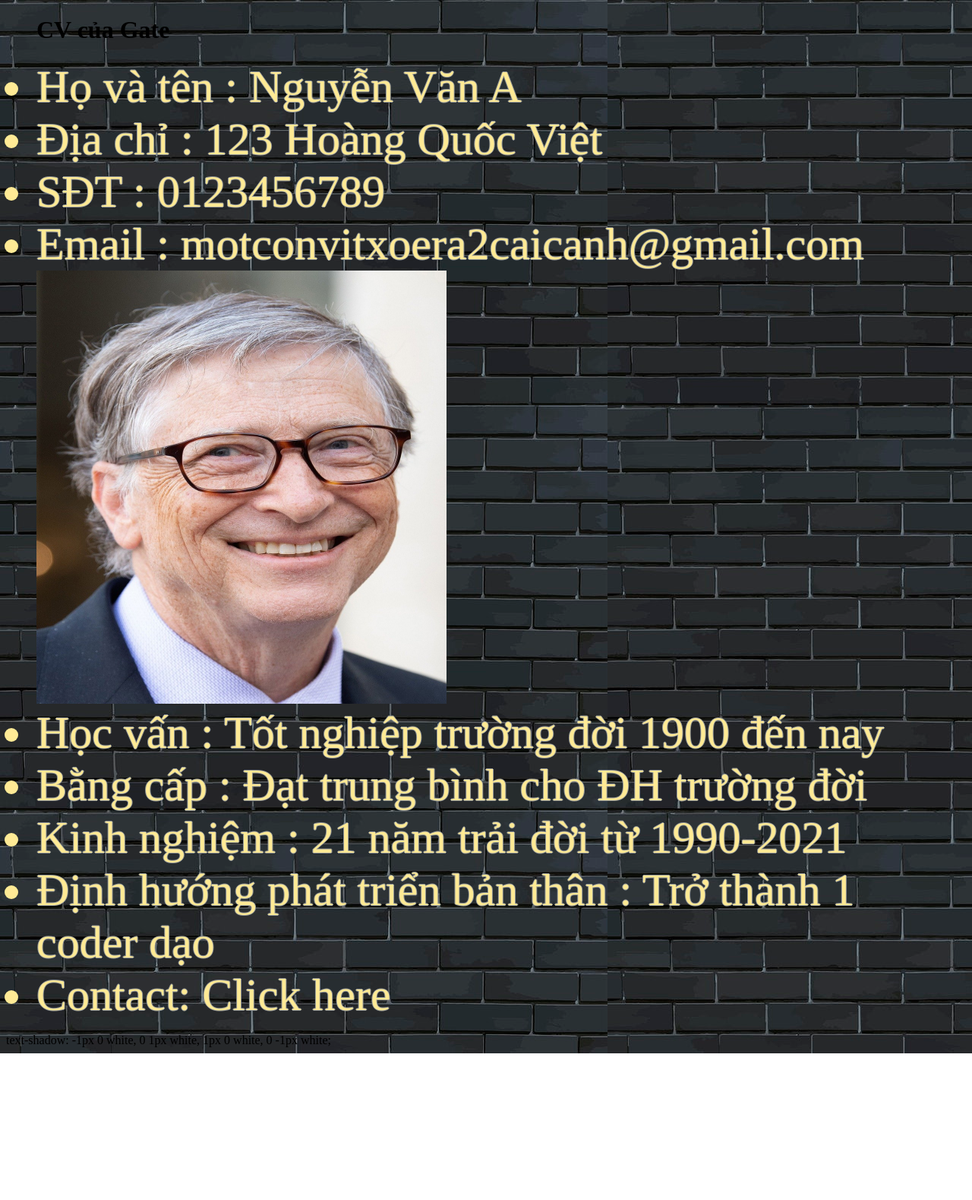
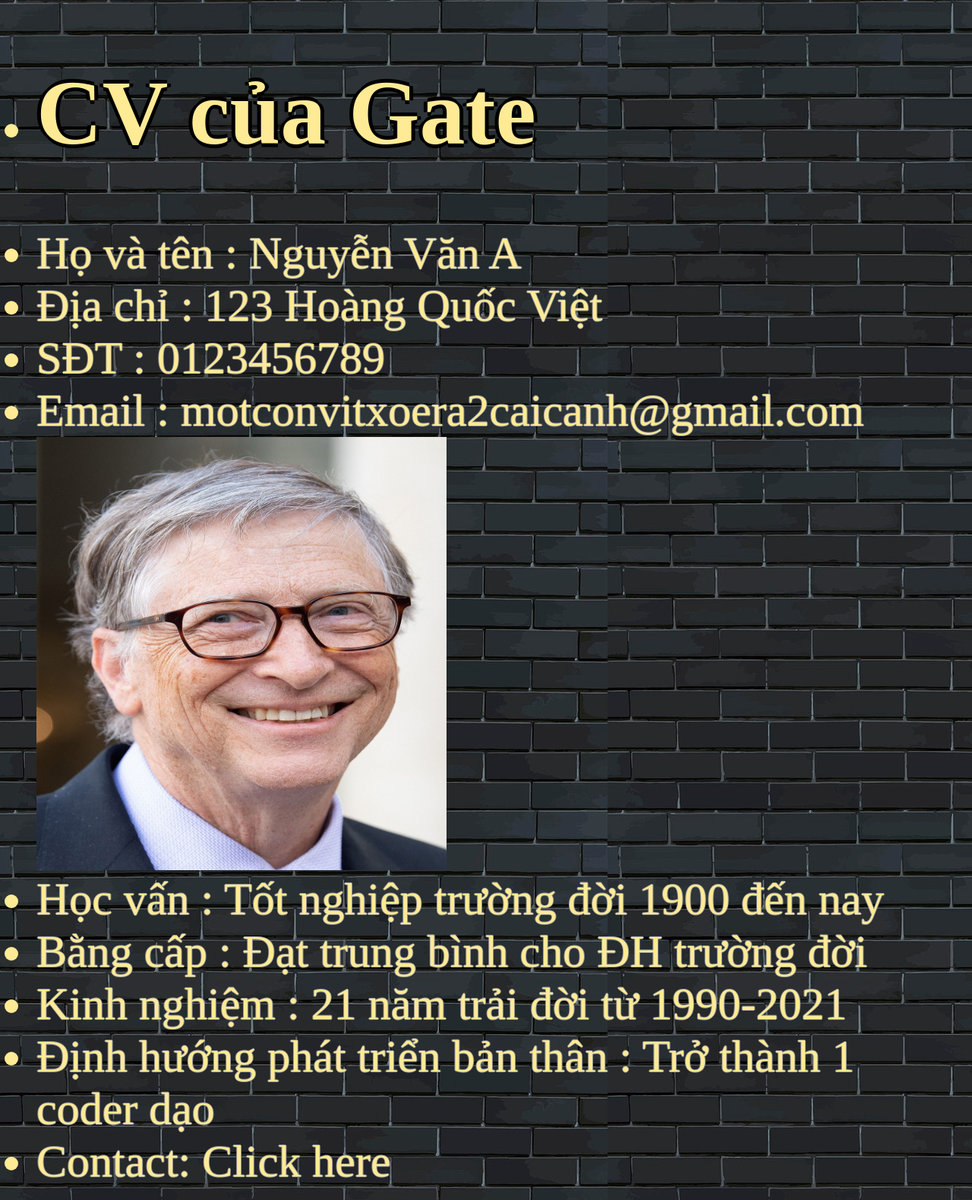
Before and after one commit to bumple/-T-o-trang-CV-c-nh-n, a plain HTML site: page sourcecode/index.html in a window 1280 px wide. Shown: the whole page at 76% size. Before the commit the page ends 1386 px from the top, so only its background shows below. Drawn offline with Linux system fonts and the light colour scheme.

Commit message:
lan cuoi

```diff
--- a/sourcecode/index.html
+++ b/sourcecode/index.html
@@ -19,13 +19,16 @@
             font-family: "Droid Sans";
             text-shadow: -1px 0 #919597, 0 1px #919597,      1px 0 #919597, 0 -1px #919597;
         }
+        h1 {
+            text-shadow: -5px 0 black, 0 5px black,      5px 0 black, 0 -5px black;
+        }
 
     </style>
 </head>
 
 <body>
     <ul>
-        <h1>CV của Gate</h1>
+        <li><h1>CV của Gate</h1></li>
         <li>Họ và tên       : Nguyễn Văn A</li>
         <li>Địa chỉ         : 123 Hoàng Quốc Việt</li>
         <li>SĐT             : 0123456789</li>
@@ -37,9 +40,8 @@
         <li>Bằng cấp        : Đạt trung bình cho ĐH trường đời</li>
         <li>Kinh nghiệm     : 21 năm trải đời từ 1990-2021</li>
         <li>Định hướng phát triển bản thân  : Trở thành 1 coder dạo</li>
-        <li>Contact: Click here</li>
+        <li>Contact: <a>Click here</a></li>
 
     </ul>
 </body>
 </html>
-        text-shadow: -1px 0 white, 0 1px white,      1px 0 white, 0 -1px white;
```
